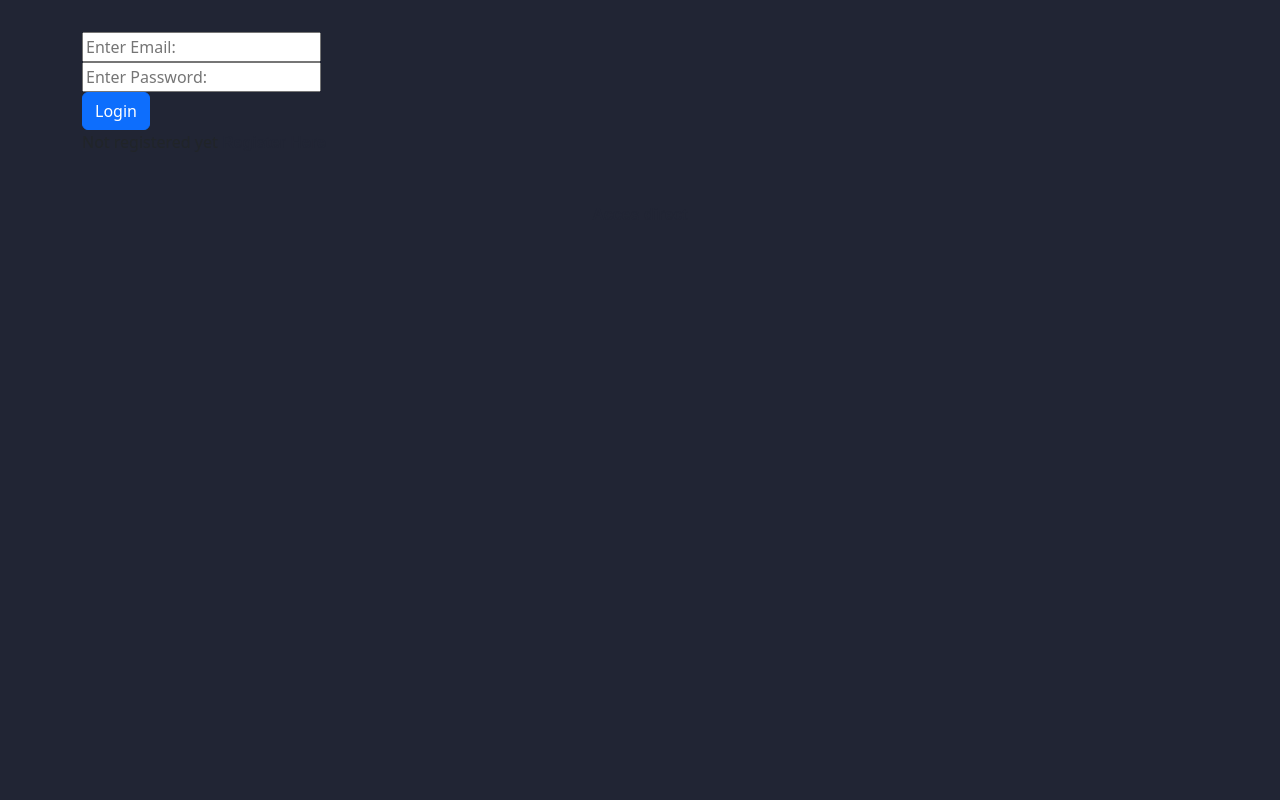
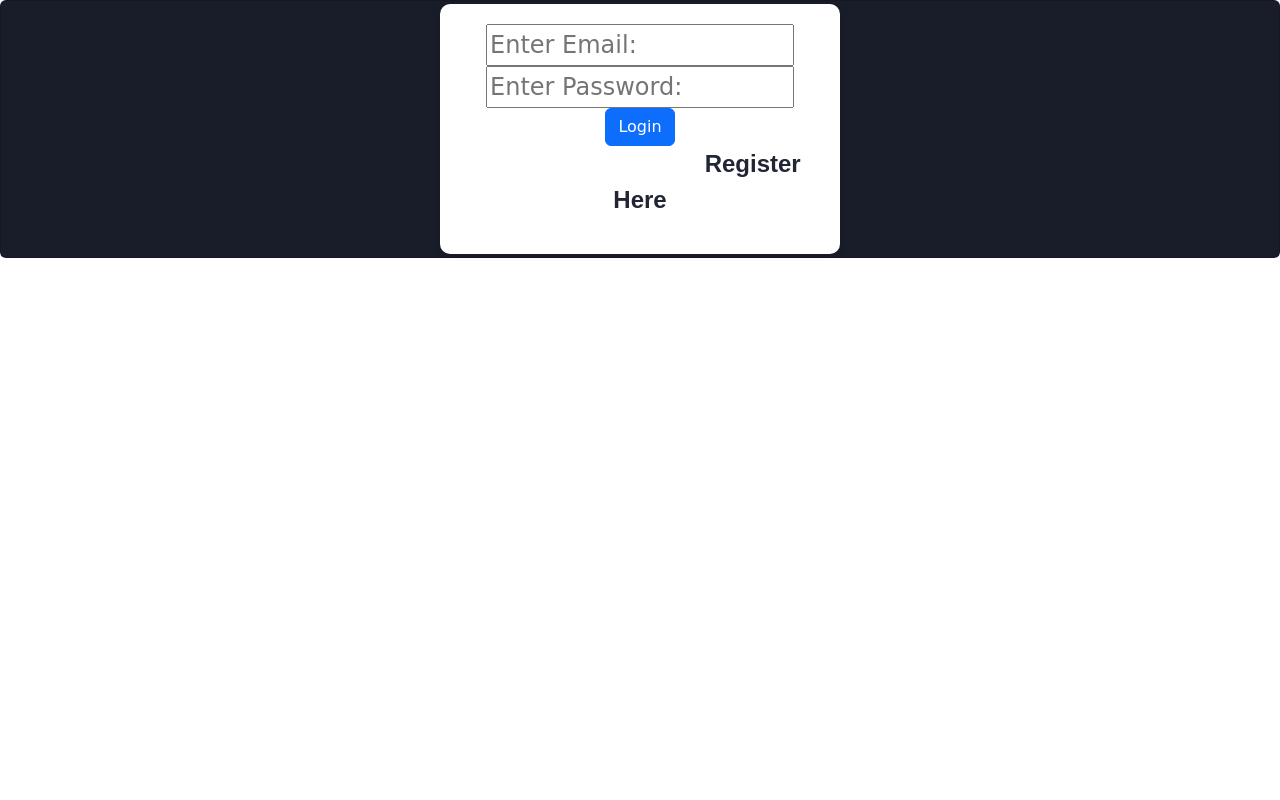
Before and after one commit to HalhalZineb1/phpAws, a PHP site: page / in a window 1280 px wide. Run offline with PHP 8.4, Linux system fonts and the light colour scheme.

Commit message:
Update index.php

```diff
--- a/index.php
+++ b/index.php
@@ -6,8 +6,9 @@
     <meta name="viewport" content="width=device-width, initial-scale=1.0">
     <title>Login Form</title>
     <link rel="stylesheet" href="https://cdn.jsdelivr.net/npm/bootstrap@5.2.2/dist/css/bootstrap.min.css" integrity="sha384-Zenh87qX5JnK2Jl0vWa8Ck2rdkQ2Bzep5IDxbcnCeuOxjzrPF/et3URy9Bv1WTRi" crossorigin="anonymous">
-
+    <link rel="stylesheet" href="style.css">
     <style>
+     body {
 
 @property --rotate {
   syntax: "<angle>";
@@ -111,10 +112,12 @@ a {
   font-weight: bold;
   margin-top: 2rem;
 }
+
 </style>
 
 </head>
 <body>
+    <div class="card">
     <div class="container">
 
       <form action="login.php" method="post">
@@ -130,6 +133,6 @@ a {
       </form>
      <div><p>Not registered yet <a href="inscriptionn.php">Register Here</a></p></div>
     </div>
-    <a href="./accueil.php" target="_blank">Acces direct</a>
+           </div>
 </body>
 </html>
```
